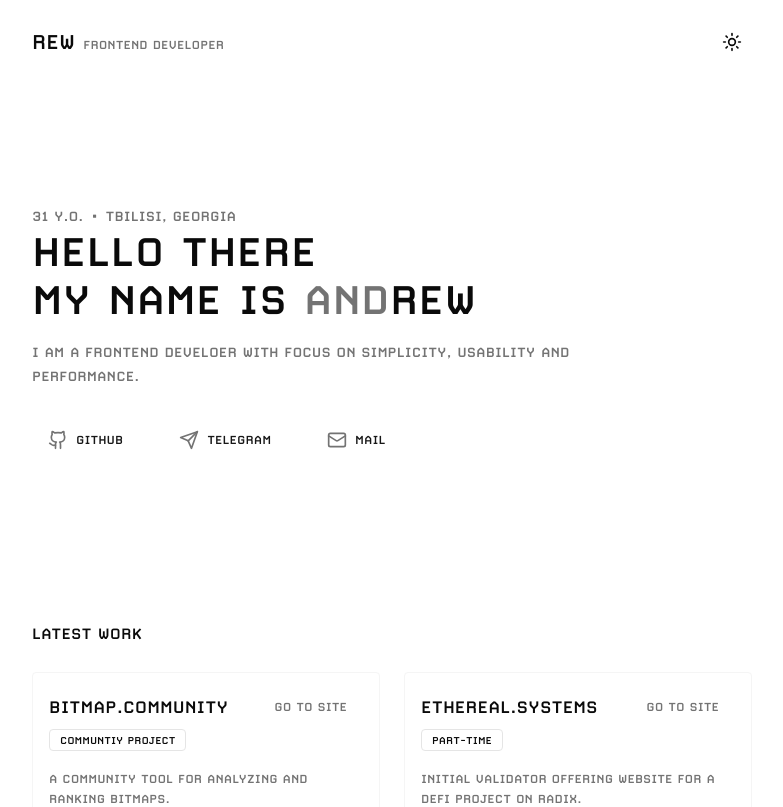
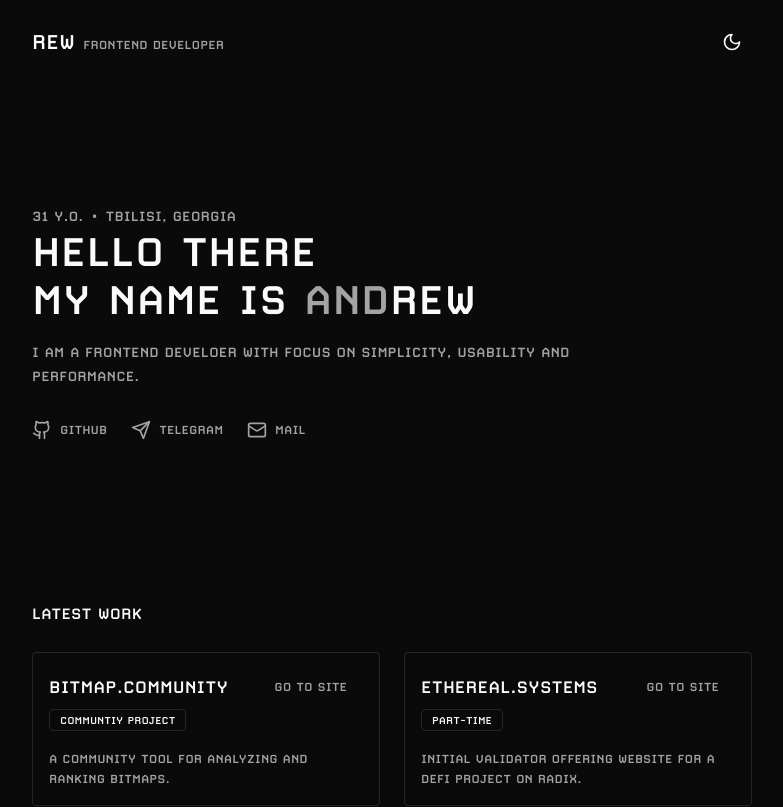
Before and after one commit to moledart/moledart.dev, a Next.js app: page / in a window 1280 px wide. Shown: the top 807 px of the page, without its empty margins (248-1031 px from the left). Built offline with nearby package versions, Linux system fonts and the light colour scheme.

Commit message:
button style bugfix

```diff
--- a/app/layout.tsx
+++ b/app/layout.tsx
@@ -23,7 +23,7 @@ export default function RootLayout({
   return (
     <html lang="en" suppressHydrationWarning>
       <body className={`${myFont.className} grid text-lg uppercase`}>
-        <ThemeProvider attribute="class" defaultTheme="light">
+        <ThemeProvider attribute="class" defaultTheme="dark">
           <div className="w-full max-w-3xl mx-auto">
             <Header />
             {children}
--- a/app/page.tsx
+++ b/app/page.tsx
@@ -28,9 +28,7 @@ export default function Home() {
             <Link
               key={href}
               href={href}
-              className={`${buttonVariants({
-                variant: "link",
-              })} gap-2 px-0 py-0`}
+              className="underline-offset-4 hover:underline px-0 flex gap-2 itmes-center text-sm text-muted-foreground hover:text-primary transition-colors"
             >
               <Icon name={icon} className="h-5 w-5 text-muted-foreground" />
               {title}
```
